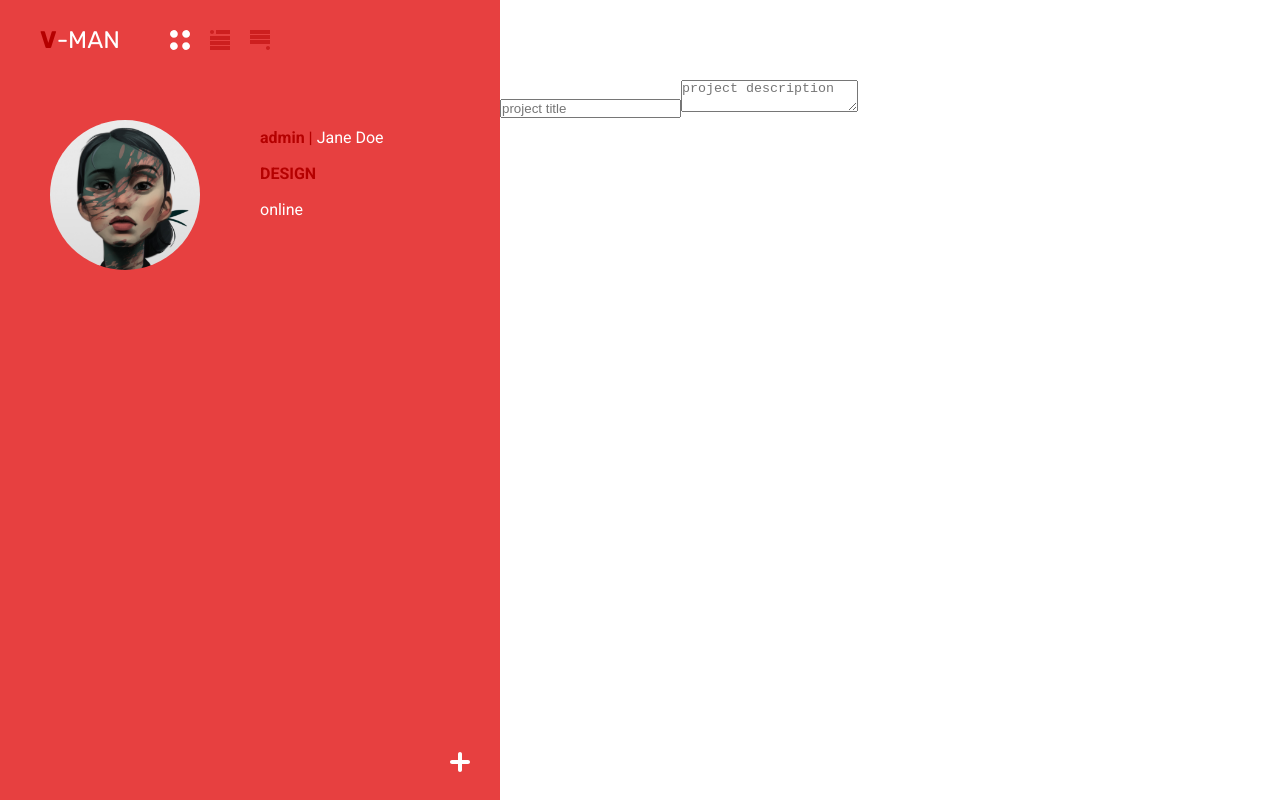
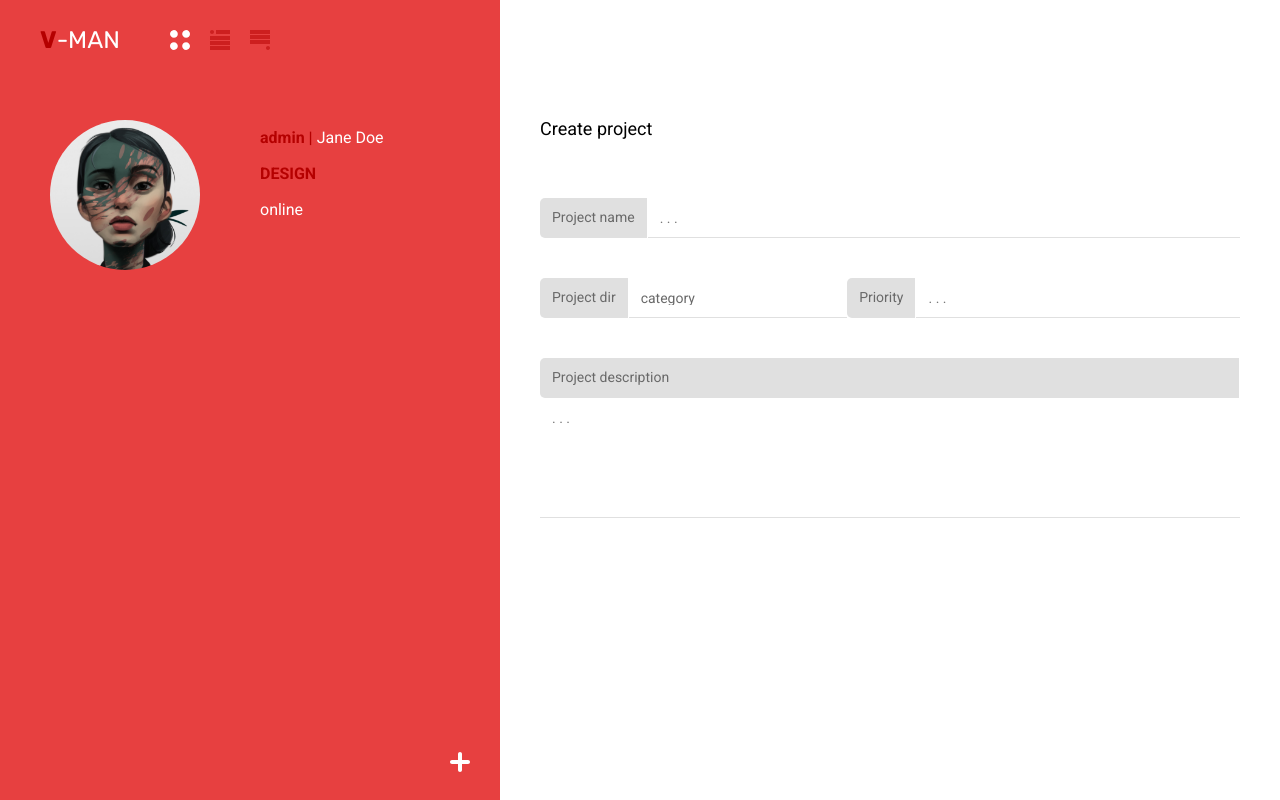
Before and after one commit to alhemyo/v-man, a Vue app in the folder front-end/v-man/: page / in a window 1280 px wide. Built offline with nearby package versions, Linux system fonts and the light colour scheme; what vue-resource would draw is missing.

Commit message:
add project form

```diff
--- a/front-end/v-man/src/components/forms/addProject.vue
+++ b/front-end/v-man/src/components/forms/addProject.vue
@@ -4,10 +4,60 @@
 
     <div class="header-space"></div>
 
-    <form class="a-p" name="addProject" >
+    <p class="a-p-title">Create project</p>
 
-      <input type="text" name="project-title" placeholder="project title" />
-      <textarea name="project-description" placeholder="project description" />
+    <form class="a-p-form" name="addProject" >
+
+      <div class="a-p-input-wrap p-name">
+
+        <p class="a-p-input-desc">Project name</p>
+        <input v-model="projectName" class="a-p-input" name="project-name" placeholder=". . ." />
+
+      </div>
+
+      <div class="a-p-input-wrap p-directory">
+
+        <p class="a-p-input-desc">Project dir</p>
+        <select v-model="projectDir" class="a-p-input">
+
+          <option class="a-p-option" value="category" disabled >category</option>
+          <option class="a-p-option" value="AD" >AD</option>
+          <option class="a-p-option" value="BR" >BR</option>
+          <option class="a-p-option" value="CS" >CS</option>
+          <option class="a-p-option" value="CT" >CT</option>
+          <option class="a-p-option" value="DB" >DB</option>
+          <option class="a-p-option" value="FA" >FA</option>
+          <option class="a-p-option" value="FT" >FT</option>
+          <option class="a-p-option" value="HM" >HM</option>
+          <option class="a-p-option" value="IN" >IN</option>
+          <option class="a-p-option" value="KN" >KN</option>
+          <option class="a-p-option" value="OV" >OV</option>
+          <option class="a-p-option" value="PP" >PP</option>
+          <option class="a-p-option" value="PS" >PS</option>
+          <option class="a-p-option" value="RP" >RP</option>
+          <option class="a-p-option" value="SF" >SF</option>
+          <option class="a-p-option" value="TK" >TK</option>
+          <option class="a-p-option" value="VD" >VD</option>
+          <option class="a-p-option" value="VT" >VT</option>
+          <option class="a-p-option" value="ZZ" >ZZ</option>
+
+        </select>
+
+      </div>
+
+      <div class="a-p-input-wrap p-priority">
+
+        <p class="a-p-input-desc">Priority</p>
+        <input v-model="projectPriority" class="a-p-input" name="project-name" placeholder=". . ." />
+
+      </div>
+
+      <div class="a-p-textarea-wrap p-description">
+
+        <p class="a-p-input-desc">Project description</p>
+        <textarea v-model="projectDescription" class="a-p-textarea" name="project-description" placeholder=". . ." ></textarea>
+
+      </div>
 
     </form>
 
@@ -19,7 +69,15 @@
 
   export default {
 
-    name: 'add-project'
+    name: 'add-project',
+    data() {
+      return {
+        projectName: "",
+        projectDescription: "",
+        projectDir: "category",
+        projectPriority: ""
+      }
+    }
 
   }
 
@@ -27,6 +85,133 @@
 
 <style scoped>
 
+  /*
+  font-family: 'Rubik', sans-serif;
+  font-family: 'Roboto', sans-serif;
+  */
 
+  select { appearance: none; }
+
+  .a-p-wrap {
+
+    padding: 0px 40px;
+  }
+
+  .a-p-title {
+
+    font-family: 'Roboto', sans-serif;
+    font-size: 18px;
+
+    padding: 40px 0px;
+  }
+
+  .a-p-form {
+
+    display: grid;
+    grid-template-areas:
+      'name name'
+      'directory priority'
+      'description description';
+  }
+
+  .a-p-input-wrap {
+
+    width: 100%;
+
+    position: relative;
+
+    padding: 20px 0px;
+
+    display: grid;
+    grid-template-columns: min-content auto;
+    grid-template-rows: 40px;
+  }
+
+  .a-p-textarea-wrap {
+
+    width: 100%;
+
+    position: relative;
+
+    padding: 20px 0px;
+
+    display: grid;
+    grid-template-columns: fit-content;
+    grid-template-rows: 40px 120px;
+  }
+
+  .a-p-textarea {
+
+    font-family: 'Roboto', sans-serif;
+    font-size: 14px;
+    resize: none;
+
+    border: none;
+    border-bottom: 1px solid #E0E0E0;
+
+    padding: 12px;
+  }
+
+  .a-p-input {
+
+    font-family: 'Roboto', sans-serif;
+    font-size: 14px;
+    color: dimgray;
+
+    padding: 12px;
+
+    background-color: white;
+
+    border: none;
+    border-bottom: 1px solid #E0E0E0;
+  }
+
+  .a-p-input-desc {
+
+    font-family: 'Roboto', sans-serif;
+    font-size: 14px;
+    color: dimgray;
+    white-space: nowrap;
+
+    padding: 12px;
+
+    background-color: #E0E0E0;
+    border-radius: 5px 0px 0px 5px;
+    border-right: 1px solid white;
+  }
+
+  .a-p-option {
+
+    padding: 12px;
+
+    border: none;
+
+    background-color: whitesmoke;
+  }
+
+  .a-p-option:nth-child(1) {
+
+    display: none;
+  }
+
+  .p-name {
+
+    grid-area: name;
+  }
+
+  .p-directory {
+
+    grid-area: directory;
+  }
+
+  .p-priority {
+
+    grid-area: priority;
+  }
+
+  .p-description {
+
+    grid-area: description;
+  }
 
 </style>
```
